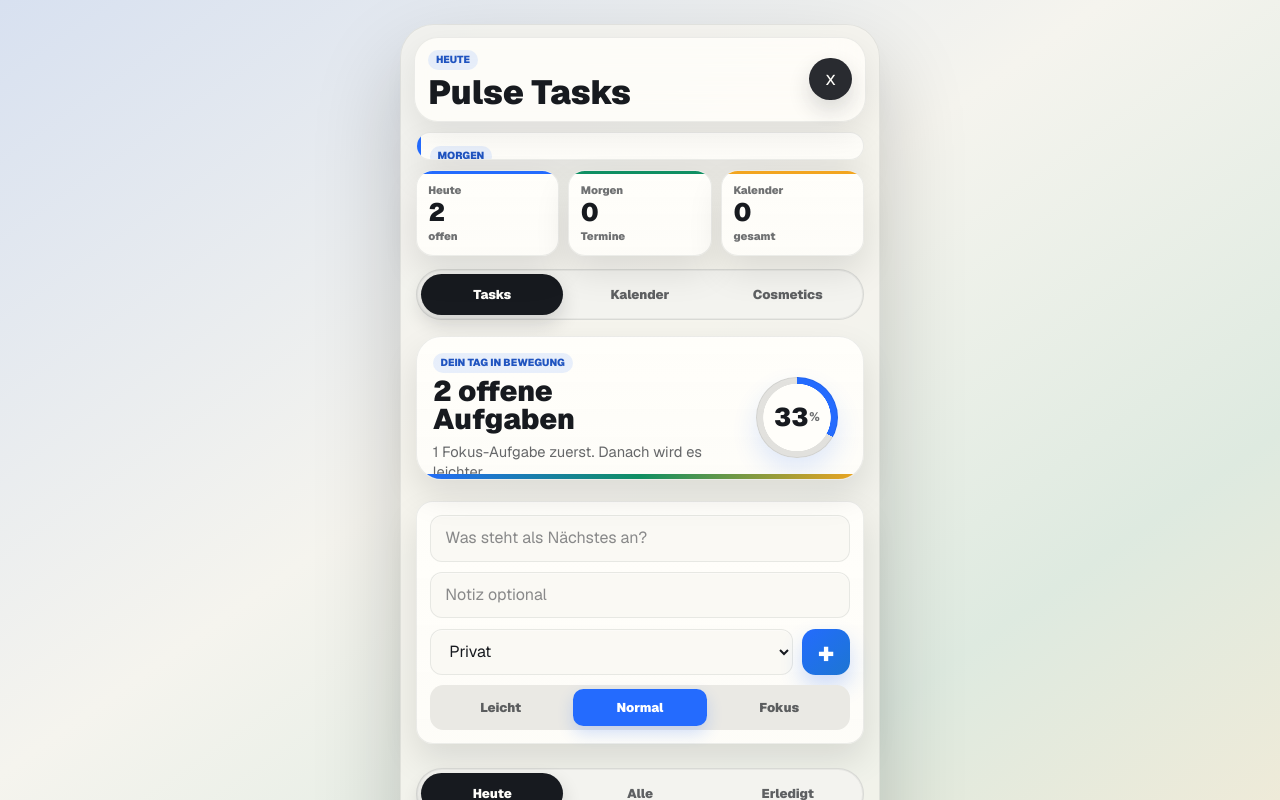
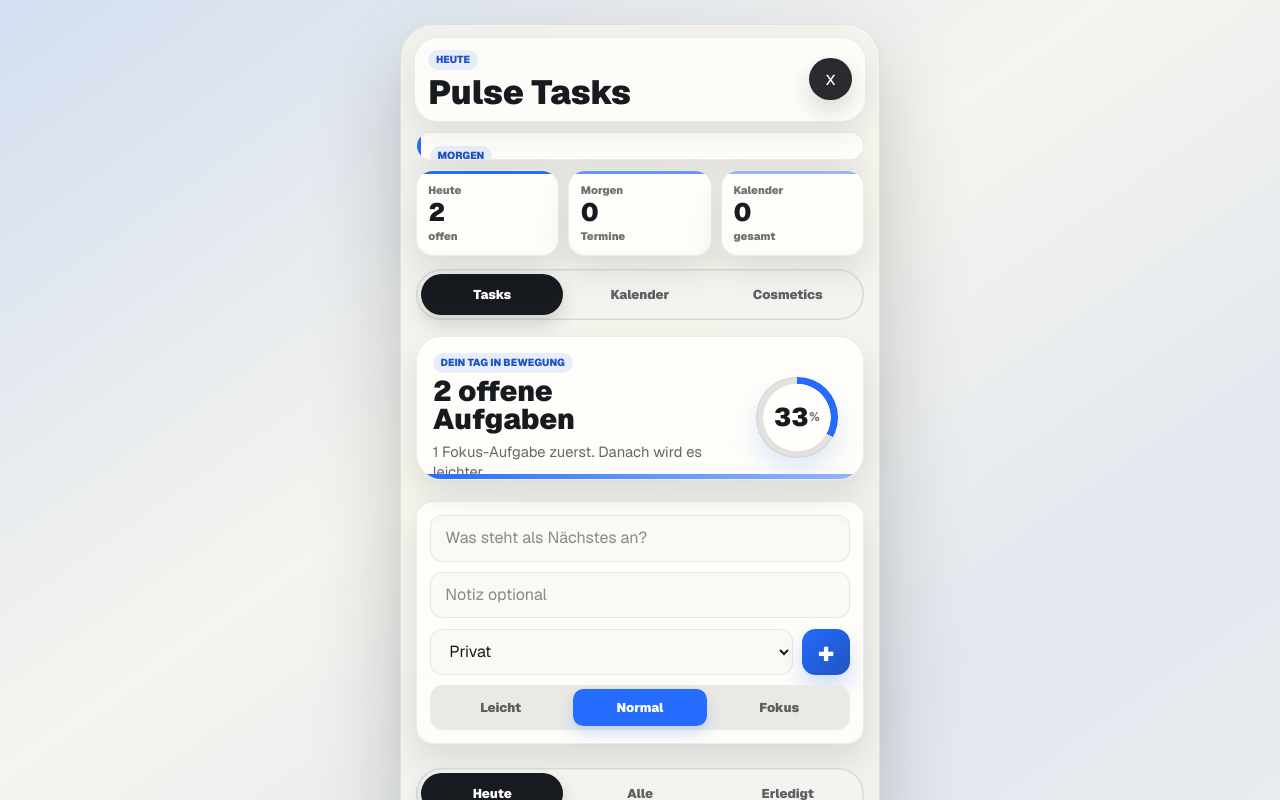
Before and after one commit to pascalruddat17-byte/ToDoList, a Next.js app: page / in a window 1280 px wide. Shown: the top 800 px of the page. Built offline with nearby package versions, Linux system fonts and the light colour scheme.

Commit message:
Match design accents to cosmetic color

```diff
--- a/app/globals.css
+++ b/app/globals.css
@@ -178,7 +178,7 @@ button {
   border-radius: calc(var(--app-radius) + 0.55rem);
   background:
     linear-gradient(135deg, color-mix(in srgb, var(--app-surface) 94%, transparent), color-mix(in srgb, var(--app-surface) 74%, transparent)),
-    linear-gradient(135deg, color-mix(in srgb, var(--app-accent) 23%, transparent), rgba(15, 143, 98, 0.14));
+    linear-gradient(135deg, color-mix(in srgb, var(--app-accent) 23%, transparent), color-mix(in srgb, var(--app-accent) 12%, transparent));
   box-shadow: 0 1.4rem 3.2rem rgba(0, 0, 0, 0.15);
   padding: 0.95rem;
 }
@@ -921,7 +921,7 @@ select {
 
 .app-root {
   background:
-    linear-gradient(145deg, color-mix(in srgb, var(--app-accent) 14%, var(--app-bg)) 0%, var(--app-bg) 42%, color-mix(in srgb, #0f8f62 10%, var(--app-bg)) 72%, color-mix(in srgb, #f2a51f 12%, var(--app-bg)) 100%);
+    linear-gradient(145deg, color-mix(in srgb, var(--app-accent) 16%, var(--app-bg)) 0%, var(--app-bg) 42%, color-mix(in srgb, var(--app-accent) 9%, var(--app-bg)) 72%, color-mix(in srgb, var(--app-accent) 5%, var(--app-bg)) 100%);
 }
 
 .phone-shell {
@@ -1043,11 +1043,11 @@ select {
 }
 
 .overview-grid article:nth-child(2)::before {
-  background: #0f8f62;
+  background: color-mix(in srgb, var(--app-accent) 72%, var(--app-surface));
 }
 
 .overview-grid article:nth-child(3)::before {
-  background: #f2a51f;
+  background: color-mix(in srgb, var(--app-accent) 46%, var(--app-bg));
 }
 
 .overview-grid strong {
@@ -1066,7 +1066,7 @@ select {
   position: absolute;
   inset: auto 0 0;
   height: 0.28rem;
-  background: linear-gradient(90deg, var(--app-accent), #0f8f62, #f2a51f);
+  background: linear-gradient(90deg, var(--app-accent), color-mix(in srgb, var(--app-accent) 72%, var(--app-surface)), color-mix(in srgb, var(--app-accent) 46%, var(--app-bg)));
   content: "";
 }
 
@@ -1128,7 +1128,7 @@ select {
 .quick-category-form button,
 .category-form button {
   background:
-    linear-gradient(135deg, var(--app-accent), color-mix(in srgb, var(--app-accent) 72%, #0f8f62));
+    linear-gradient(135deg, var(--app-accent), color-mix(in srgb, var(--app-accent) 72%, var(--app-ink)));
   box-shadow: 0 0.7rem 1.35rem color-mix(in srgb, var(--app-accent) 22%, transparent);
 }
 
```
Also changed, not shown: 2 other files (tests, documents, lock files or other folders).
